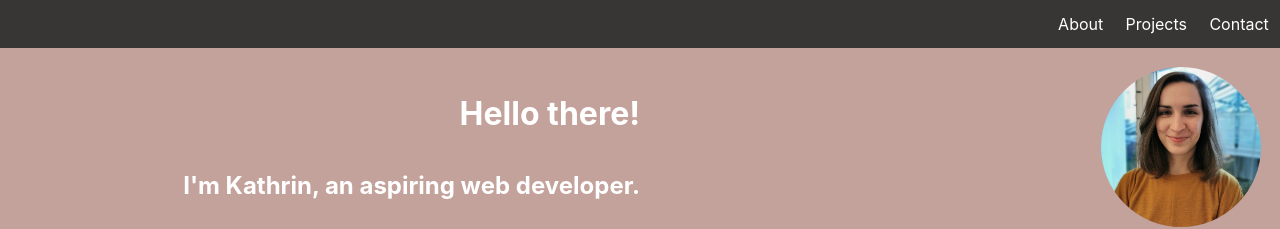
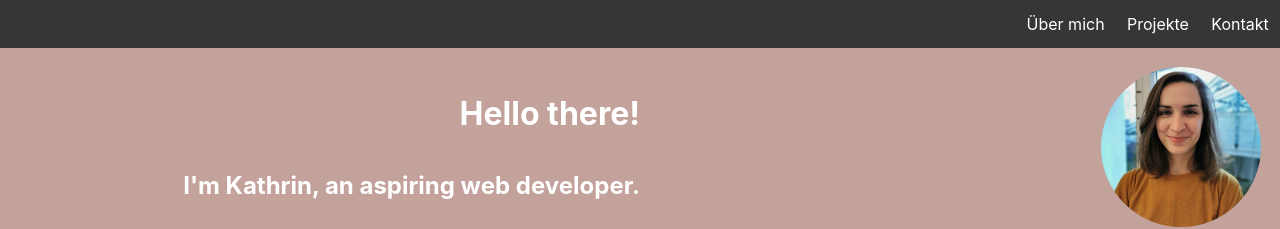
Before and after one commit to kschmitz123/my-portfolio, a React (Create React App) app in the folder client/: page / in a window 1280 px wide. Shown: the top 229 px of the page. Built offline with nearby package versions, Linux system fonts and the light colour scheme.

Commit message:
Add back button

```diff
--- a/client/src/components/Header.tsx
+++ b/client/src/components/Header.tsx
@@ -1,13 +1,16 @@
 import React from "react";
-import { Link } from "react-router-dom";
+import { Link, NavLink } from "react-router-dom";
 import styled from "styled-components/macro";
 
 export default function Header() {
   return (
     <StyledHeader>
-      <Link to="/about">About</Link>
-      <Link to="/projects">Projects</Link>
-      <Link to="/contact">Contact</Link>
+      <NavLink exact to="/" activeStyle={{ visibility: "hidden" }}>
+        Zurück
+      </NavLink>
+      <Link to="/about">Über mich</Link>
+      <Link to="/projects">Projekte</Link>
+      <Link to="/contact">Kontakt</Link>
     </StyledHeader>
   );
 }
@@ -25,4 +28,8 @@ const StyledHeader = styled.header`
     color: white;
     margin: 0.7rem;
   }
+  a:first-of-type {
+    position: fixed;
+    left: 10px;
+  }
 `;
```
